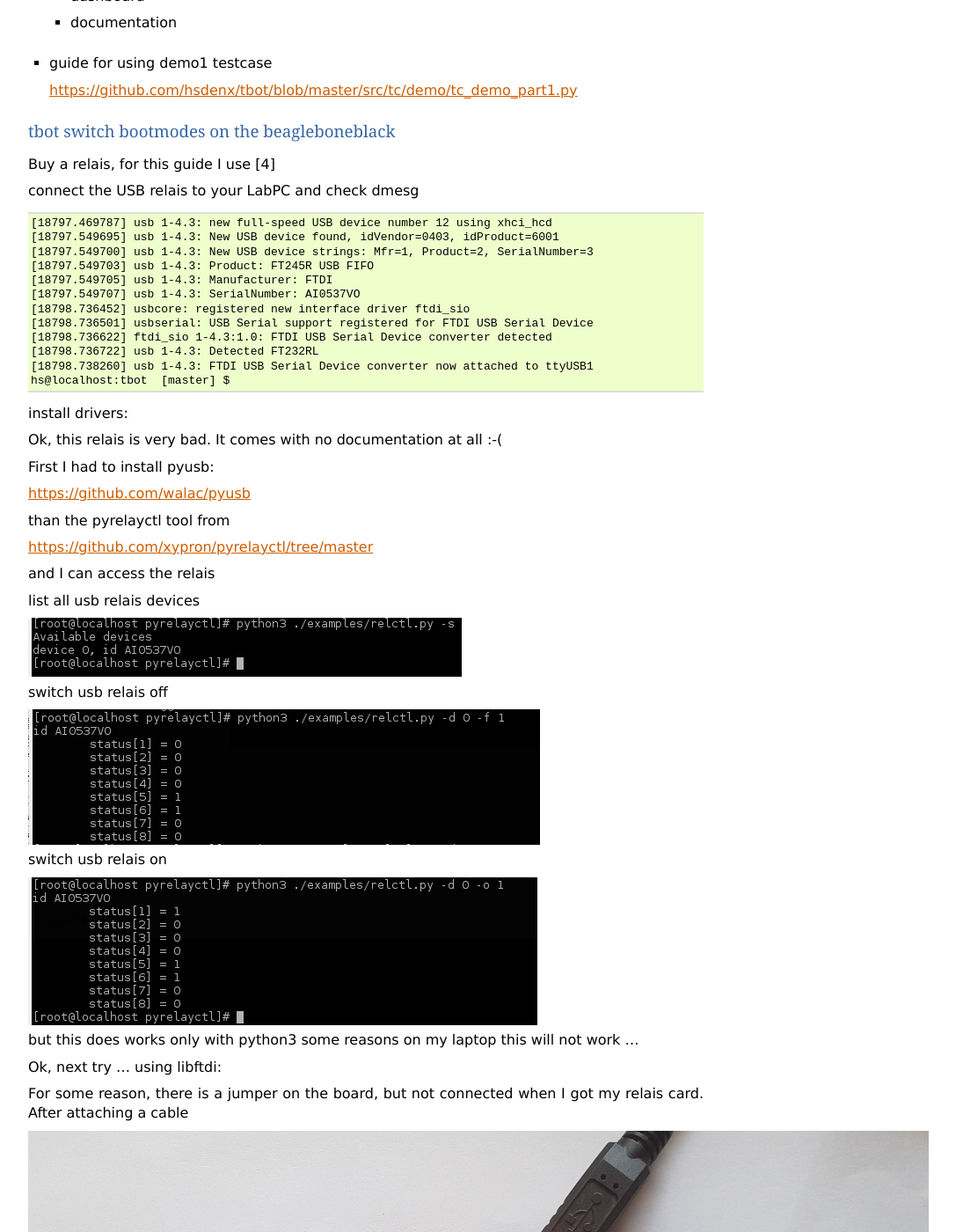
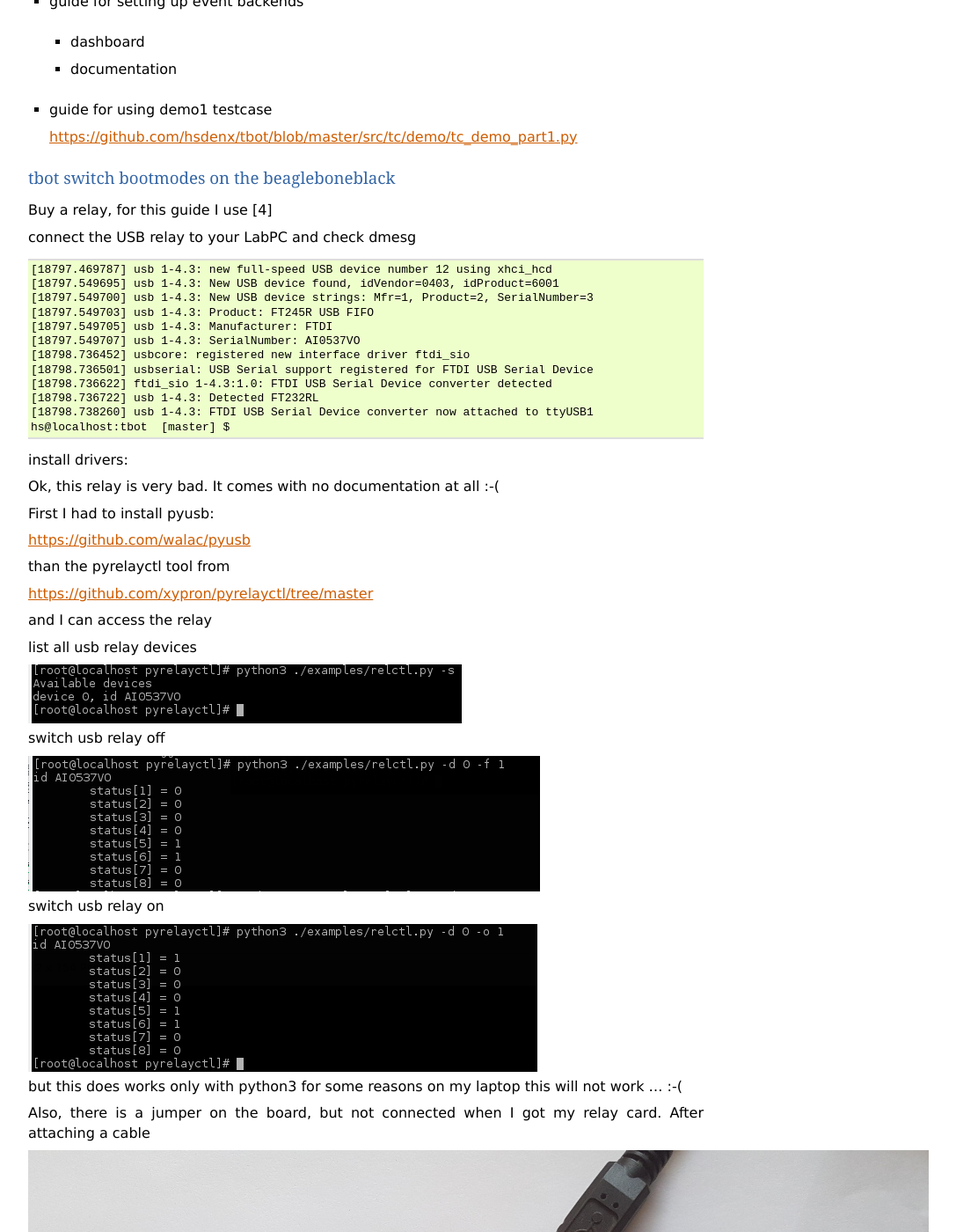
Before and after one commit to hsdenx/tbot, a Sphinx documentation site: the page built from doc/sphinx/source/guide.rst, in a window 1280 px wide and 1400 px high, scrolled down 10282 px. Shown: the whole window at 88% size, without its empty margins (48-1135 px from the left). Built offline with Sphinx 7.4.7, drawn with Linux system fonts in a browser that asks for light colours; some of the changed text lies outside the part shown.

Commit message:
doc: fix some typo in the tbot guide
Signed-off-by: Heiko Schocher <hs@denx.de>

```diff
--- a/doc/sphinx/source/guide.rst
+++ b/doc/sphinx/source/guide.rst
@@ -316,9 +320,9 @@
 tbot switch bootmodes on the beagleboneblack
 --------------------------------------------
 
-Buy a relais, for this guide I use [4]
+Buy a relay, for this guide I use [4]
 
-connect the USB relais to your LabPC and check dmesg
+connect the USB relay to your LabPC and check dmesg
 
 ::
 
@@ -338,7 +342,7 @@
 
 install drivers:
 
-Ok, this relais is very bad. It comes with no documentation at all :-(
+Ok, this relay is very bad. It comes with no documentation at all :-(
 
 First I had to install pyusb:
 
@@ -348,46 +352,48 @@
 
 https://github.com/xypron/pyrelayctl/tree/master
 
-and I can access the relais
+and I can access the relay
 
-list all usb relais devices
+list all usb relay devices
 
 .. image:: image/guide/guide_relais_list_devices.png
 
-switch usb relais off
+switch usb relay off
 
 .. image:: image/guide/guide_relais_off.png
 
-switch usb relais on
+switch usb relay on
 
 .. image:: image/guide/guide_relais_on.png
 
 
 but this does works only with python3
-some reasons on my laptop this will not work ...
+for some reasons on my laptop this will not work ... :-(
 
-Ok, next try ... using libftdi:
-
-For some reason, there is a jumper on the board, but not connected when I got my relais card.
+Also, there is a jumper on the board, but not connected when I got my relay card.
 After attaching a cable
 
 .. image:: image/guide/guide_relais_jumper_small.jpg
 
 the LED is now working, which indicates the state of the
-relais ... I can see the led going on/off when issuing the
-cmd, but the relais is not really working ... damn ...
+relays ... I can see the led going on/off when issuing the
+cmd, but the relays is not really working ... damn ...
 
 Okay, after one more frustrating day, I found the issue ... I have the 12V
 one, not the 5V one ... the relays on my board need an external 12V power unit.
 
 After connecting such a 12V power unit it works :-D
 
+Ok, as python3 does not really work on my laptop, try libftdi:
+
 You find my (not very nice) source code for using this relay under linux
 
-needs libftdi installed:
+https://github.com/hsdenx/tbot/blob/master/src/files/relay/simple.c
+
+This needs libftdi installed:
 http://www.ftdichip.com/Drivers/D2XX.htm
 
-https://github.com/hsdenx/tbot/blob/master/src/files/relay/simple.c
+and the simple.c code is based on the examples which comes with libftdi.
 
 compile it with:
 
```
Also changed, not shown: other parts of doc/sphinx/source/guide.rst (+6 -2 lines).
